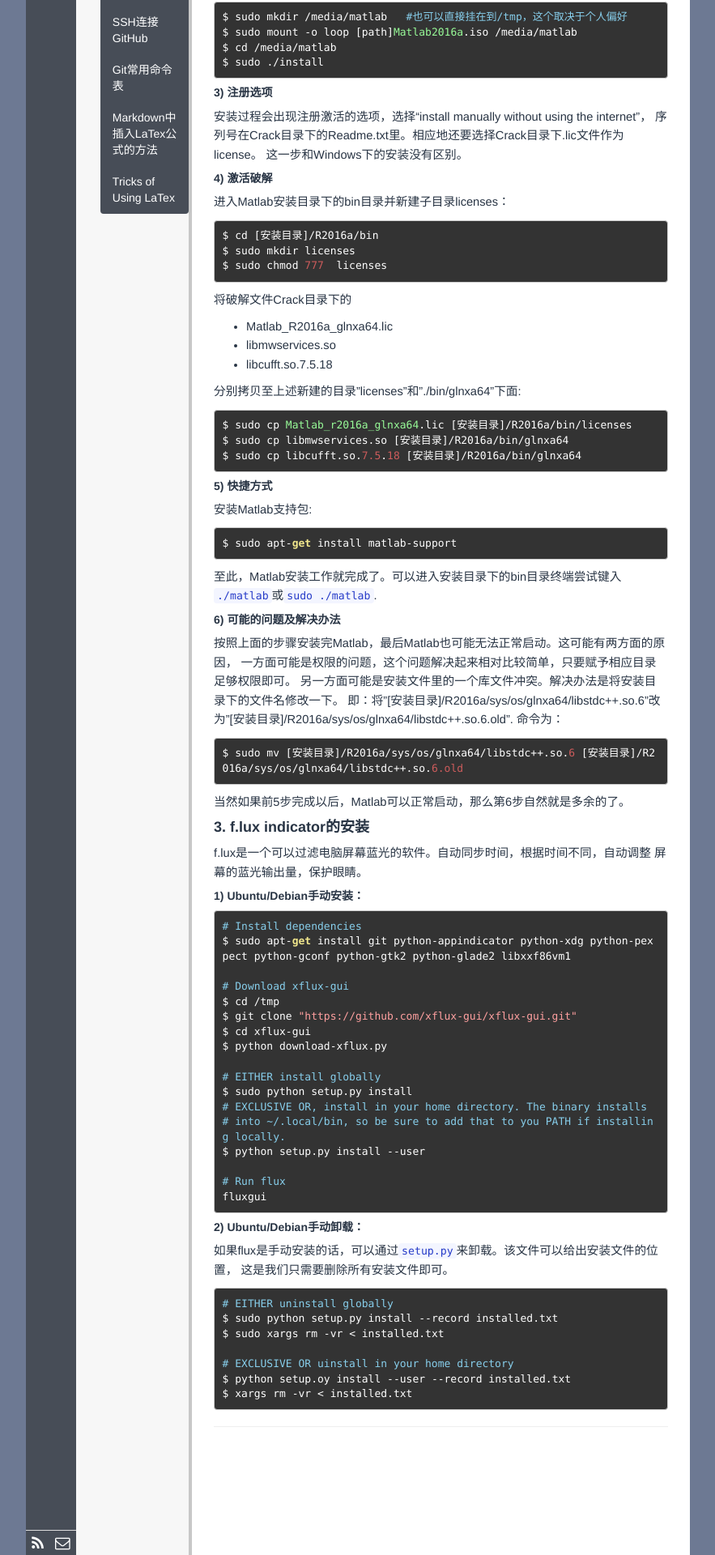
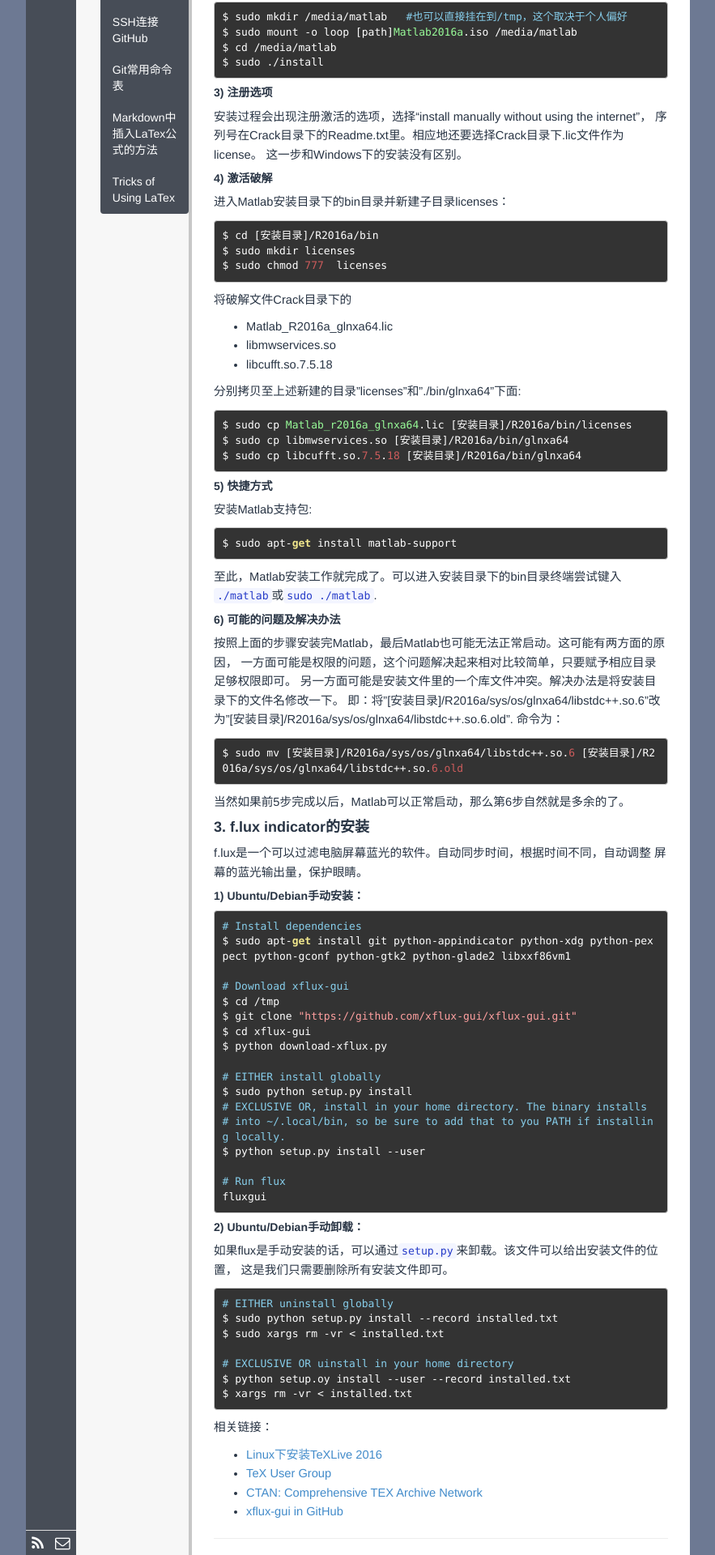
Before and after one commit to polyHong/polyHong.github.io, a Jekyll site: the page built from _posts/tech/2017-04-09-issues-install-softwares-ubuntu.md, in a window 1280 px wide. Shown: the part 686-2606 px from the top of the page at 81% size, without its empty margins (198-1081 px from the left). Built offline with Jekyll 4.4.1, drawn with Linux system fonts in a browser that asks for light colours; Markdown is read by kramdown in place of the engine named in the settings; comment, search, counter and statistics services are not loaded.

````diff
--- a/_posts/tech/2017-04-09-issues-install-softwares-ubuntu.md
+++ b/_posts/tech/2017-04-09-issues-install-softwares-ubuntu.md
@@ -142,3 +142,12 @@
 $ python setup.oy install --user --record installed.txt
 $ xargs rm -vr < installed.txt
 ```
+
+
+
+相关链接：
+
+- [Linux下安装TeXLive 2016](http://seisman.info/install-texlive-under-linux.html)
+- [TeX User Group](https://www.tug.org/texlive/)
+- [CTAN: Comprehensive TEX Archive Network](https://www.ctan.org/)
+- [xflux-gui in GitHub](https://github.com/xflux-gui/xflux-gui)
````
Also changed, not shown: 2 other files.
